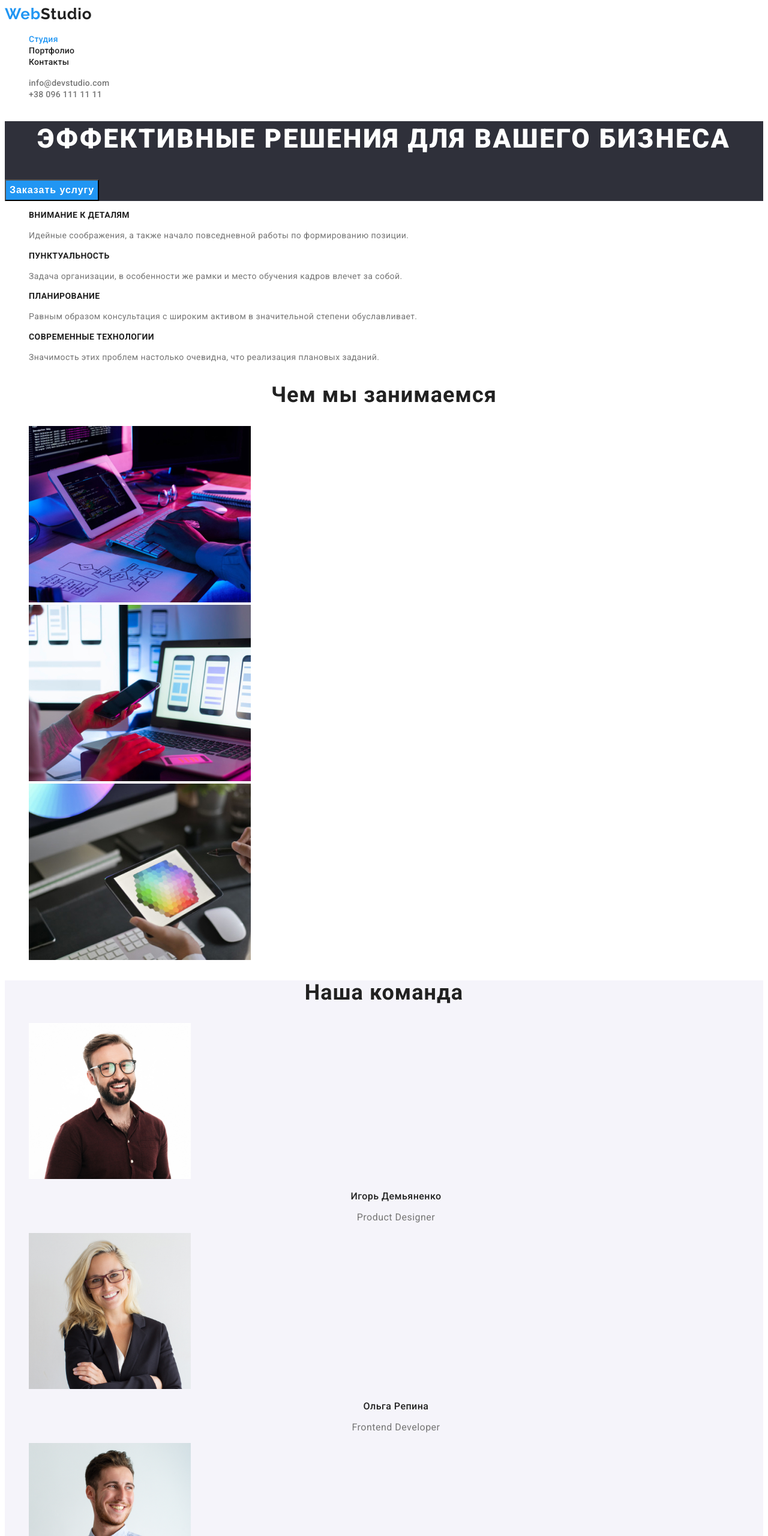
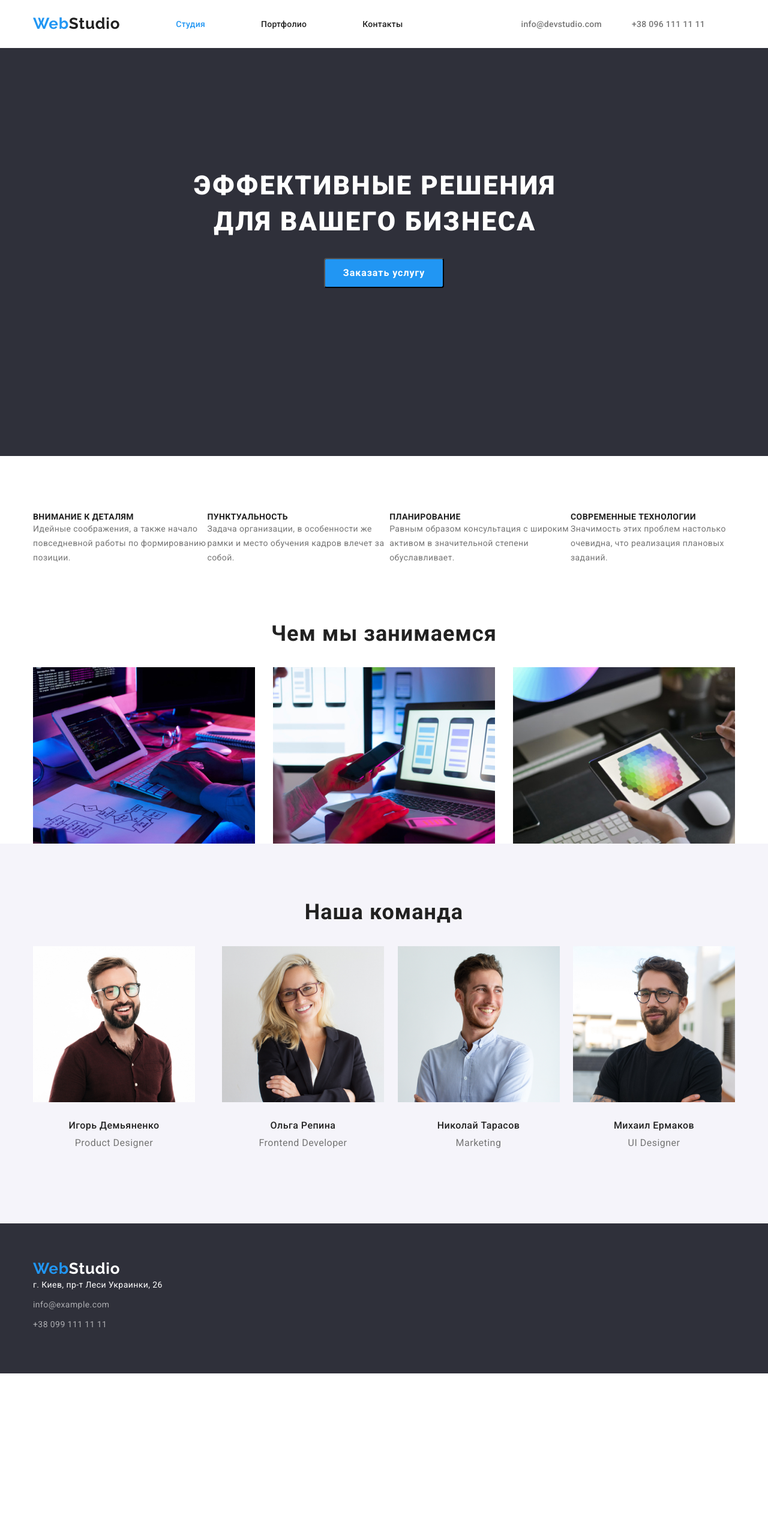
Before and after one commit to SergeyVladimirov94/goit-markup-hw-02, a plain HTML site: page index.html in a window 1280 px wide. Shown: the top 2560 px of the page at 60% size. After the commit the page ends 2289 px from the top, so only its background shows below. Drawn offline with nearby package versions, Linux system fonts and the light colour scheme.

```diff
--- a/css/styles.css
+++ b/css/styles.css
@@ -1,3 +1,51 @@
+:root {
+    --primary-font-family: 'Open Sans', sans-serif;
+    --secondary-font-family: 'Raleway', sans-serif;
+    --primary-text-color-theme-dark: 157, 164, 189;
+    --secondary-text-color-theme-dark: #ffffff;
+    --primary-text-color-theme-light: #555555;
+    --secondary-text-color-theme-light: #303030;
+    --accent-color: #ff6c00;
+  }
+h1,
+h2,
+h3,
+p{
+    margin-top: 0;
+    margin-bottom: 0;
+}
+ul,
+ol{
+    margin-top: 0;
+    margin-bottom: 0;
+    padding-left: 0;
+}
+img{
+    display: block;
+}
+
+.container{
+    width: 1200px;
+    padding-left: 15px;
+    padding-right: 15px;
+    margin-left: auto;
+    margin-right: auto;
+}
+.header-container{
+    display: flex;
+    align-items: center
+}
+.navigation{
+    display: flex;
+    align-items: center;
+}
+.menu{
+    display: flex;
+}
+.menu-item:not(:last-child){
+    margin-right: 93px;
+    display: block;
+}
 .link{
     text-decoration: none;
 }
@@ -11,6 +59,10 @@
     /* identical to box height */
     letter-spacing: 0.03em;
     color: #2196F3;
+    margin-right: 93px;
+    padding-top: 24px;
+    padding-bottom: 25px;
+
 }
 .logo-accent{
     color: #212121;
@@ -45,12 +97,19 @@
 
 color: #2196F3;
     }
+    .adress{
+        display: flex;
+        margin-left: auto;
+        margin-right: 50px;
+    }
 .mail{
         font-weight: 500;
         font-size: 14px;
         line-height: 1.14;
         letter-spacing: 0.02em;
-        color: #757575;}
+        color: #757575;
+        margin-right: 50px;
+    }
         .mail:hover,
         .mail:focus{
             color: #2196F3;
@@ -68,6 +127,16 @@
         }
         .hero{
             background: #2F303A;
+            text-align: center;
+        }
+        .hero2{
+            padding-top: 94px;
+        }
+        .hero-container{
+            padding-top: 200px;
+            padding-left: 237px;
+            padding-right: 237px;
+            padding-bottom: 280px;
         }
         .main-tittle{
 font-weight: 900;
@@ -77,32 +146,39 @@
 text-align: center;
 letter-spacing: 0.06em;
 text-transform: uppercase;
-
-color: #FFFFFF;        }
+color: #FFFFFF;
+width: 696px;
+height: 120px;
+}
 .modal-btn{
+    width: 200px;
+    height: 50px;
     background: #2196F3;
     font-weight: 700;
     font-size: 16px;
-    line-height: 1.87;
-    display: flex;
+    line-height: 1.87;;
     align-items: center;
     text-align: center;
     letter-spacing: 0.06em;
     color: #FFFFFF;
     cursor: pointer;
+    border-radius: 4px;
+    margin-left: auto;
+    margin-right: auto;
+    margin-top: 30px;
 }
 .modal-btn:hover,
 .modal-btn:focus{
     color: #FFFFFF;
     background: #188CE8;
 }
+
 .tittle{
 font-weight: 700;
 font-size: 14px;
 line-height: 1.14;
 letter-spacing: 0.03em;
 text-transform: uppercase;
-
 color: #212121;
 }
 .suptittle{
@@ -120,6 +196,7 @@
 text-align: center;
 letter-spacing: 0.03em;
 color: #212121;
+padding-bottom: 35px;
 }
 .our-team-main{
 font-weight: 700;
@@ -128,9 +205,11 @@
 text-align: center;
 letter-spacing: 0.03em;
 color: #212121;
+padding-bottom: 35px;
 }
 .our-team{
     background: #F5F4FA;
+    padding-bottom: 94px;
 }
 .name{
 font-weight: 500;
@@ -140,6 +219,7 @@
 text-align: center;
 letter-spacing: 0.03em;
 color: #212121;
+margin-bottom: 10px;
 }
 .position{
     font-weight: 400;
@@ -212,6 +292,8 @@
 }
 .footer{
     background: #2F303A;
+    padding-top: 60px;
+    padding-bottom: 60px;
 }
 .button-type-list button{
     font-weight: 500;
@@ -230,10 +312,53 @@
     color: #FFFFFF;
     background: #2196F3;
 }
-.button-type-li button {
+.button-type-li-all button {
     color: #FFFFFF;
     background: #2196F3;
 /* shadow-middle */
 box-shadow: 0px 3px 1px rgba(0, 0, 0, 0.1), 0px 1px 2px rgba(0, 0, 0, 0.08), 0px 2px 2px rgba(0, 0, 0, 0.12);
 border-radius: 4px;
+margin-right: 8px;
 }
+.table-about{
+    display: flex;
+    justify-content: space-between;
+}
+.our-team-table{
+    display: flex;
+    justify-content: space-between;
+}
+.li-tittle{
+    display: table-cell
+}
+.about{
+    padding-top: 94px;
+}
+.our-team-container{
+    padding-top: 94px;
+}
+.name-div{
+    padding-top: 30px;
+    padding-bottom: 30px;
+}
+.adress-footer{
+    padding-bottom: 9px;
+}
+.button-type{
+    padding-top: 94px;
+}
+.button-type-list{
+    display: flex;
+    align-items: center;
+    justify-content: center;
+}
+.button-type-li{
+    margin-right: 8px;
+}
+.table{
+    display: flex;
+    flex-wrap: wrap;
+    justify-content: space-between;
+    padding-top: 50px;
+    padding-bottom: 94px;
+}
--- a/index.html
+++ b/index.html
@@ -5,6 +5,7 @@
     <meta http-equiv="X-UA-Compatible" content="IE=edge">
     <meta name="viewport" content="width=device-width, initial-scale=1.0">
     <title>WebStudio</title>
+    <link rel="stylesheet" href="https://cdnjs.cloudflare.com/ajax/libs/modern-normalize/1.1.0/modern-normalize.min.css">
     <link rel="preconnect" href="https://fonts.googleapis.com">
 <link rel="preconnect" href="https://fonts.gstatic.com" crossorigin>
 <link href="https://fonts.googleapis.com/css2?family=Roboto:wght@400;500;700;900&display=swap" rel="stylesheet">
@@ -16,6 +17,7 @@
 <body>
     <!---HEADER-->
     <header class="page-header">
+        <div class="container header-container">
         <nav class="navigation">
             <a class="logo-link link" href="" lang="en">Web<span class="logo-accent">Studio</span></a>
             <ul class="menu list">
@@ -30,43 +32,49 @@
             </ul>
         </nav>
             <ul class="adress list">
-            <li>
+                <li class="adress-li">
                     <a class="mail link" href="mailto:info@devstudio.com">info@devstudio.com</a>
                 </li>
-            <li>
+                <li class="adress-li">
                     <a class="phone-number link" href="tel:+380961111111">+38 096 111 11 11</a>
                 </li>
             </ul>
+    </div>
     </header>
     <main>
         <section class="hero">
+            <div class="container hero-container">
             <h1 class="main-tittle" id="tittle">Эффективные решения для вашего бизнеса</h1>
             <button class="modal-btn" type="button">Заказать услугу</button>
+        </div>
         </section>
         <section class="hero2">
+            <div class="container hero2-container">
                 <ul class="list">
-                <li>
+                    <li class="li-tittle">
                         <h3 class="tittle">Внимание к деталям</h3>
                         <p class="suptittle">Идейные соображения, а также начало повседневной работы по формированию позиции.</p>
                     </li>
-                <li>
+                    <li class="li-tittle">
                         <h3 class="tittle">Пунктуальность</h3>
                         <p class="suptittle">Задача организации, в особенности же рамки и место обучения кадров влечет за собой.</p>
                     </li>
-                <li>
+                    <li class="li-tittle">
                         <h3 class="tittle">Планирование</h3>
                         <p class="suptittle">Равным образом консультация с широким активом в значительной степени обуславливает.</p>
                     </li>
-                <li>
+                    <li class="li-tittle">
                         <h3 class="tittle">Современные технологии</h3>
                         <p class="suptittle">Значимость этих проблем настолько очевидна, что реализация плановых заданий.</p>
                     </li>
                 </ul>
+            </div>
         </section>
         <section class="about">
+            <div class="container about-container">
             <h2 class="main-about">Чем мы занимаемся</h2>
             <ul class="table-about list">
-                <li>
+                <li class="table-about-li">
                     <img src="./Images/About/img.jpg" alt="Пишет на планшете" width="370" height="294">
                 </li>
                 <li>
@@ -76,48 +84,62 @@
                     <img src="./Images/About/img2.jpg" alt="Пишет маркером на планшете" width="370" height="294">
                 </li>
             </ul>
+        </div>
         </section>
         <section class="our-team">
+            <div class="container our-team-container">
             <h2 class="our-team-main">Наша команда</h2>
             <ul class="our-team-table list">
                  <li>
                     <img src="./Images/People/img.jpg" alt="Игорь Демьяненко" width="270" height="260">
+                     <div class="name-div">
                         <h3 class="name">Игорь Демьяненко</h3>
                         <p class="position">Product Designer</p>
+                     </div>
+                    <li>
                 </li>
                 <li>
                     <img src="./Images/People/img1.jpg" alt="Ольга Репина" width="270" height="260">
+                    <div class="name-div">
                         <h3 class="name">Ольга Репина</h3>
                         <p class="position">Frontend Developer</p>
+                    </div>
                 </li>
                 <li>
                     <img src="./Images/People/img2.jpg" alt="Николай Тарасов" width="270" height="260">
+                    <div class="name-div">
                         <h3 class="name">Николай Тарасов</h3>
                         <p class="position">Marketing</p>
+                    </div>
                 </li>
                 <li>
                     <img src="./Images/People/img3.jpg" alt="Михаил Ермаков" width="270" height="260">
+                    <div class="name-div">
                         <h3 class="name">Михаил Ермаков</h3>
                         <p class="position">UI Designer</p>
+                    </div>
                 </li>
             </ul>
+        </div>
         </section>
     </main>
     <footer class="footer">
+        <div class="container" >
         <a class="logo-link-footer link" href="">Web<span class="logo-accent-footer">Studio</span></a>
         <address class="address">
             <ul class="link list">
-                <li>
+                <li class="adress-footer">
                     <a class="map-address-link link" href="https://goo.gl/maps/BHFGsW7ksvpGv4Fn7" target="blank" rel="noopener noreferrer">г. Киев,
                         пр-т Леси Украинки, 26</a>
                 </li>
-                <li>
+                <li class="adress-footer">
                     <a class="mail-link-footer link" href="mailto:info@example.com">info@example.com</a>
                 </li>
-                <li>
+                <li class="adress-footer">
                     <a class="phone-number-footer link" href="tel:+380991111111">+38 099 111 11 11</a>
                 </li>
             </ul>
         </address>
+    </div>
     </footer>
 </body>
```
Also changed, not shown: portfolio.html (+28 -23 lines). Lines whose indentation alone changed are shown as unchanged.
